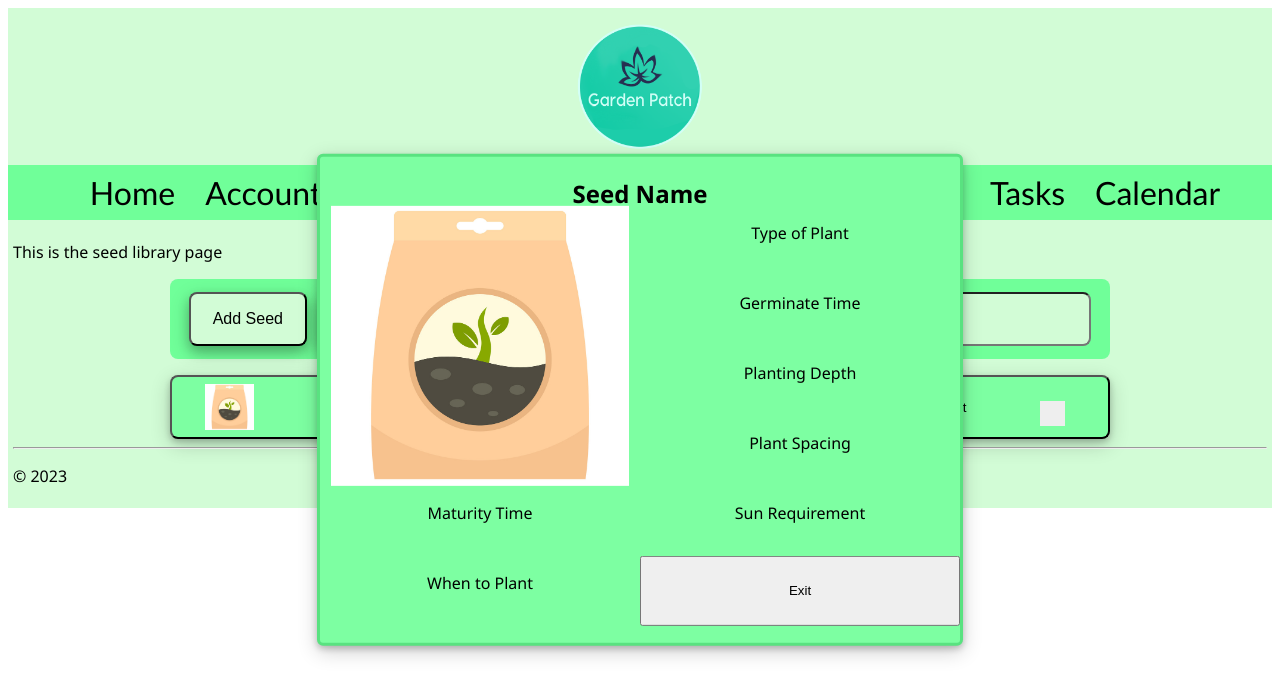
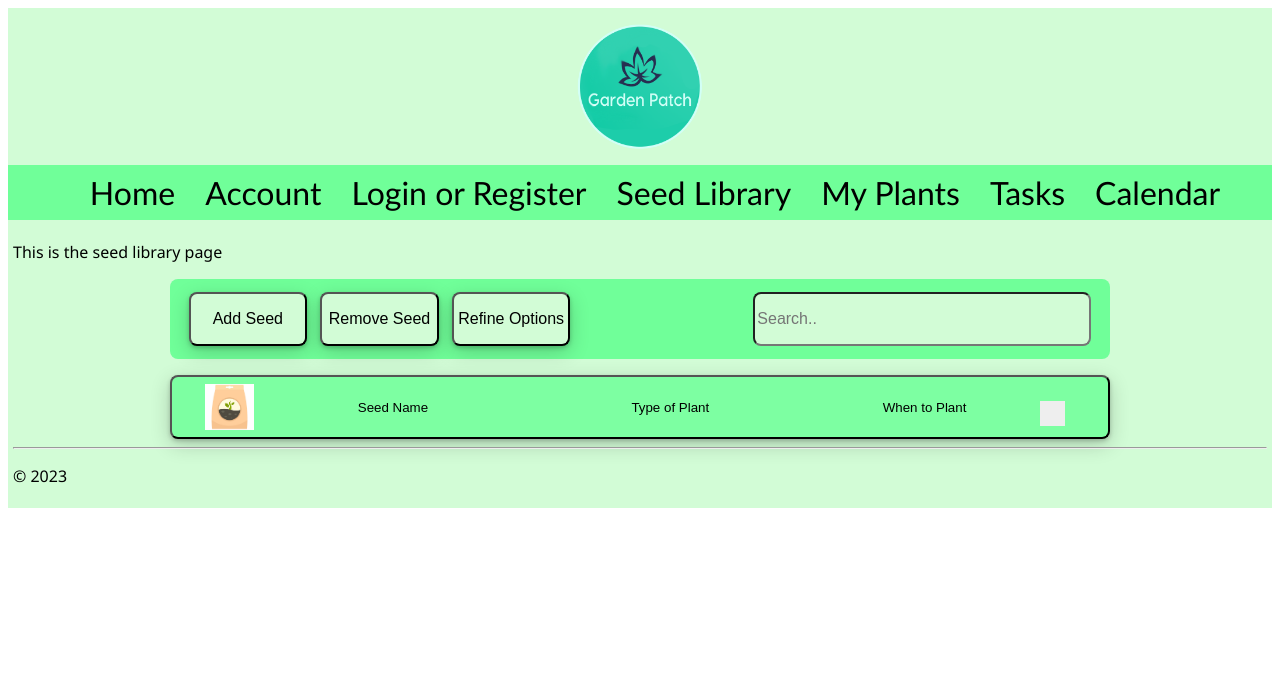
Before and after one commit to bzf7132/GardenPatch, a Flask app: page /seedlibrary/ in a window 1280 px wide. Shown: the top 697 px of the page. Run offline with Flask 3, Linux system fonts and the light colour scheme.

Commit message:
Seed Library Popup
Popup can now open and close.

```diff
--- a/static/css/site.css
+++ b/static/css/site.css
@@ -42,7 +42,7 @@
     font-size: 1em;
     padding: 1rem 0em 1rem 0rem;
     width: 90%;
-    box-shadow: 0 6px 12px 0 rgba(0,0,0,0.2), 0 6px 20px 0 rgba(0,0,0,0.19);
+    box-shadow: 0 2px 4px 0 rgba(0,0,0,0.2), 0 6px 20px 0 rgba(0,0,0,0.19);
     border-radius: 8px;
     transition-duration: 0.2s;
 }
@@ -95,7 +95,7 @@
     align-items: center;
     justify-content: center;
     border-radius: 8px;
-    box-shadow: 0 3px 6px 0 rgba(0,0,0,0.2), 0 6px 20px 0 rgba(0,0,0,0.19);
+    box-shadow: 0 2px 4px 0 rgba(0,0,0,0.2), 0 6px 20px 0 rgba(0,0,0,0.19);
 }
 .seedBasicInfo img {
     max-width: 80%;
@@ -153,6 +153,10 @@
     display: grid;
     grid-template-rows: 10% 90%;
     text-align: center;
+    visibility: hidden;
+  }
+  .open-seedPopup { /* Open popup window in seed library */
+    visibility: visible;
   }
   .infoContainer {
     max-width: 100%;
@@ -169,3 +173,7 @@
     max-width: 100%;
     max-height: 100%;
   }
+  .infoContainer button {
+    outline: none;
+    background: #D2FCD6;
+  }
--- a/templates/seedLibrary.html
+++ b/templates/seedLibrary.html
@@ -18,7 +18,7 @@ Seed Library
         <input type="text" placeholder="Search..">
     </div>
 </div>
-<button class="seedBasicInfo">
+<button class="seedBasicInfo" onclick="openPopup()">
     <img src="{{url_for('static', filename='img/seedpackimg.png')}}" alt="Seed Image">
     <div class="SeedName">
         <p>Seed Name</p>
@@ -34,7 +34,7 @@ Seed Library
         <span class="checkmark"></span>
     </label>
 </button>
-<div class="seedPopup">
+<div class="seedPopup" id="seedPopup">
     <h2>Seed Name</h2>
     <div class="infoContainer">
         <div class="seedImage">
@@ -47,7 +47,17 @@ Seed Library
         <p>Maturity Time</p>
         <p>Sun Requirement</p>
         <p>When to Plant</p>
-        <button class="seedExit">Exit</button>
+        <button class="seedExit" onclick="closePopup()">Exit</button>
     </div>
 </div>
+
+<script>
+    let seedPopup = document.getElementById("seedPopup")
+    function openPopup() {
+        seedPopup.classList.add("open-seedPopup");
+    }
+    function closePopup() {
+        seedPopup.classList.remove("open-seedPopup");
+    }
+</script>
 {% endblock %}
```
